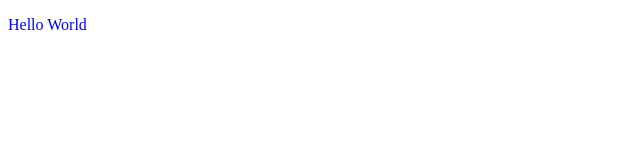
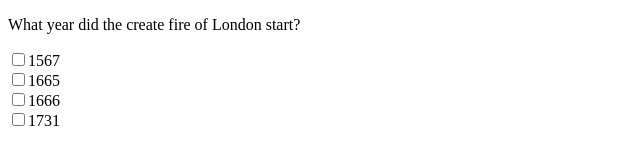
Before and after one commit to Ben-glitch-cloud/multiple_choice_london_quiz, a plain HTML site: page index.html in a window 1280 px wide. Shown: the whole page, without its empty margins (0-640 px from the left). Drawn offline with Linux system fonts and the light colour scheme.

Commit message:
first question added to the quiz

```diff
--- a/index.html
+++ b/index.html
@@ -8,7 +8,10 @@
     <title>London</title>
 </head>
     <body>
-        <p id="text">Hello World</p>
+        <div class="questionBox" id="questionBox">
+        </div>
+        <form class="mainQuizForm" id="mainQuizForm">
+        </form>
     </body>
     <script src="./quiz.js"></script>
 </html>
--- a/quiz.js
+++ b/quiz.js
@@ -1,5 +1,42 @@
 // main file for Multiple Choice Quiz funations
 
-const text = document.getElementById("text")
+// file of questions
+let arrayOfAnswers = ["1567", "1665", "1666", "1731"]
 
-text.style.color = 'blue';
+// first question
+let questionFireOfLondon = "What year did the create fire of London start?"
+
+// access main question area
+let MainQuizForm = document.getElementById('mainQuizForm')
+
+// first funaction
+function displayQuestion(question="no question found"){
+    let getQuestionsBox = document.getElementById("questionBox")
+    let newQuestion = document.createElement("p")
+    newQuestion.innerHTML = question
+    getQuestionsBox.appendChild(newQuestion)
+}
+
+displayQuestion(questionFireOfLondon)
+
+// loop through all potenal answers
+
+function displayAnswersToQuestions(AnswersList){
+    for(let i = 0; i < AnswersList.length; i++){
+
+        let newQuestionDiv = document.createElement("div")
+        let newInput = document.createElement("input")
+        let newLabel = document.createElement('label')
+
+        newQuestionDiv.setAttribute("class", "questionFour")
+        newInput.setAttribute("type", "checkbox")
+        newLabel.innerHTML = AnswersList[i]
+
+        newQuestionDiv.appendChild(newInput)
+        newQuestionDiv.appendChild(newLabel)
+
+        MainQuizForm.appendChild(newQuestionDiv)
+    }
+}
+
+displayAnswersToQuestions(arrayOfAnswers)
```
Also changed, not shown: main_indec_style.scss (line endings or trailing spaces).
